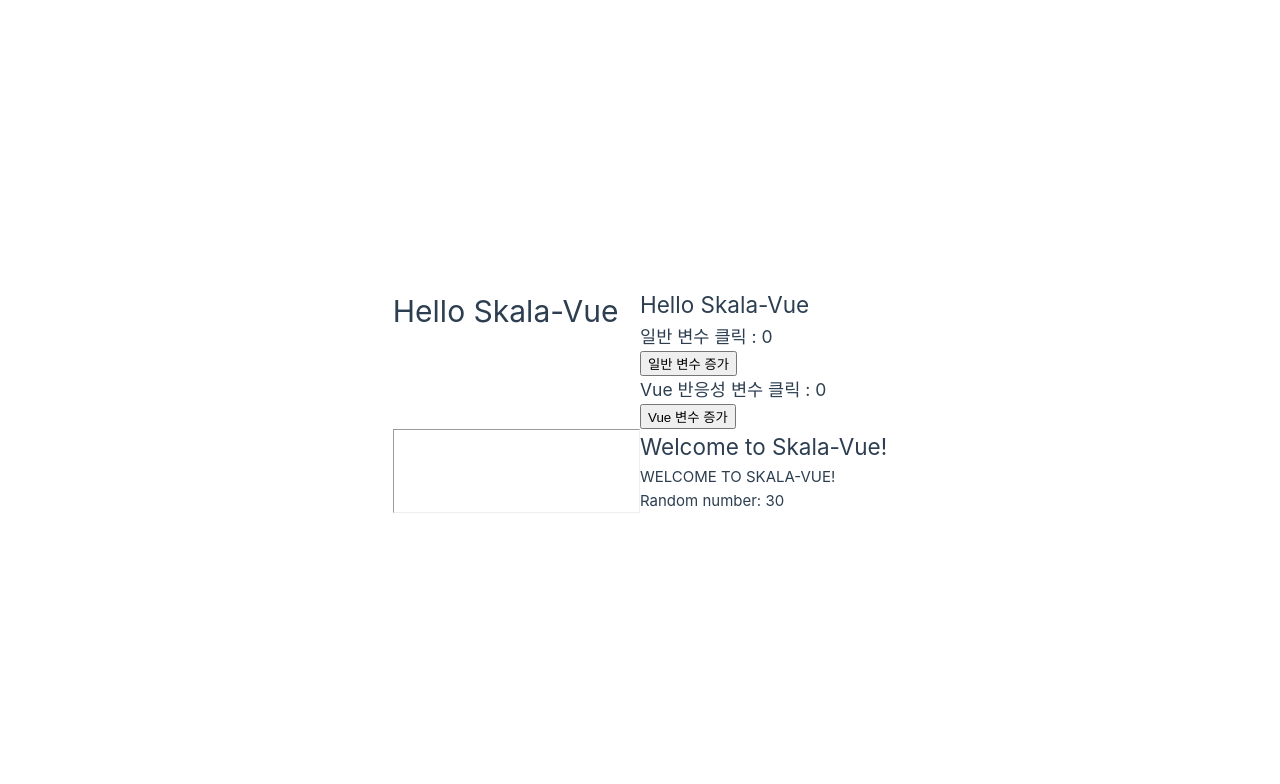
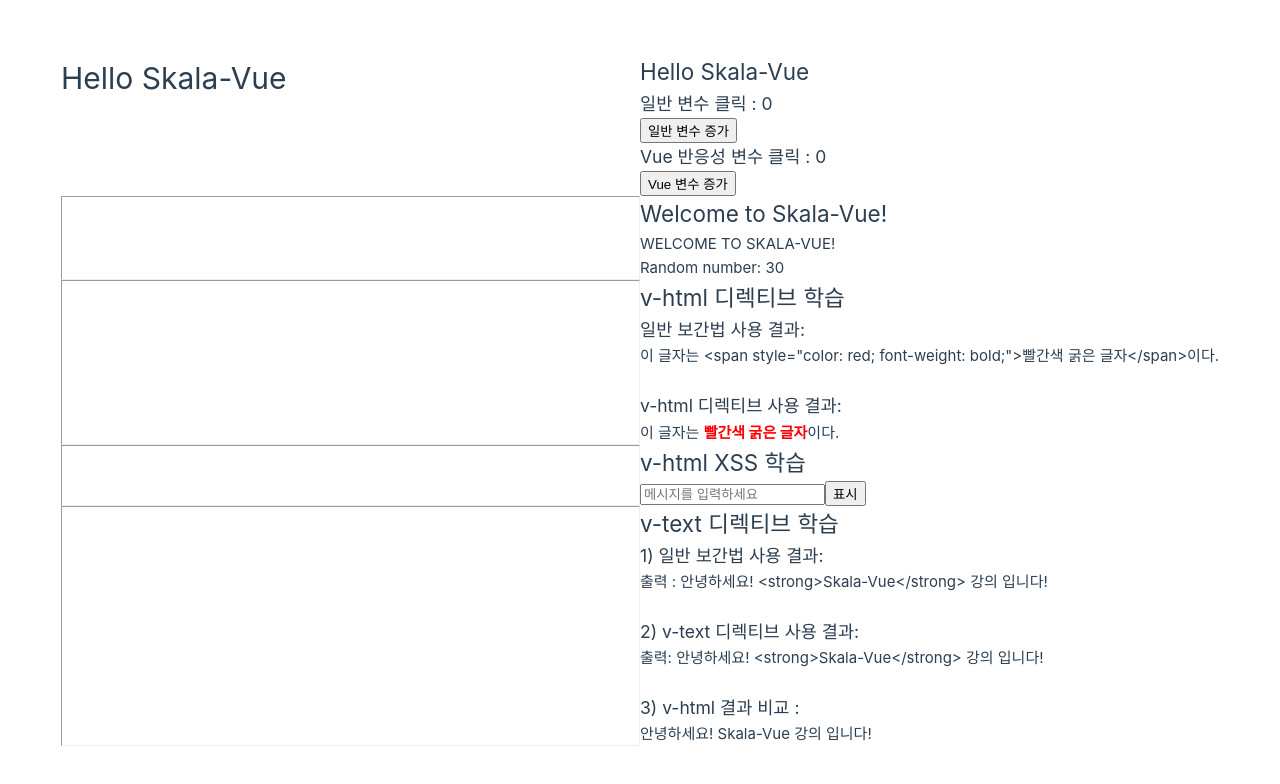
Before and after one commit to Taeyum/skala-vue, a Vue app: page / in a window 1280 px wide. Shown: the top 784 px of the page. Built offline with nearby package versions, Linux system fonts and the light colour scheme.

Commit message:
feat : v-html / v-html XSS / v-text 실습

```diff
--- a/src/App.vue
+++ b/src/App.vue
@@ -1,6 +1,9 @@
 <script setup>
 import SampleOne from './components/practices/basic/SampleOne.vue'
 import SampleTwo from './components/practices/basic/SampleTwo.vue'
+import VueHtml from './components/practices/basic/VueHtml.vue'
+import VueHtmlXss from './components/practices/basic/VueHtmlXss.vue'
+import VueText from './components/practices/basic/VueText.vue'
 </script>
 
 <template>
@@ -8,6 +11,12 @@ import SampleTwo from './components/practices/basic/SampleTwo.vue'
   <SampleOne />
   <hr />
   <SampleTwo />
+  <hr />
+  <VueHtml />
+  <hr />
+  <VueHtmlXss />
+  <hr />
+  <VueText />
 </template>
 
 <style scoped>
--- /dev/null
+++ b/src/components/practices/basic/VueHtml.vue
@@ -0,0 +1,14 @@
+<script setup>
+const rawHtmlData = '이 글자는 <span style="color: red; font-weight: bold;">빨간색 굵은 글자</span>이다.'
+</script>
+
+<template>
+    <div class="practice-section">
+        <h2>v-html 디렉티브 학습</h2>
+        <h3>일반 보간법 {{}} 사용 결과:</h3>
+        <p>{{ rawHtmlData }}</p>
+        <br />
+        <h3>v-html 디렉티브 사용 결과:</h3>
+        <p v-html="rawHtmlData"></p>
+    </div>
+</template>
--- /dev/null
+++ b/src/components/practices/basic/VueHtmlXss.vue
@@ -0,0 +1,19 @@
+<script setup>
+import { ref } from 'vue'
+
+const inputValue = ref('')
+const message = ref('')
+
+function showMessage() {
+  message.value = inputValue.value
+}
+</script>
+
+<template>
+    <div class="practice-section">
+        <h2>v-html XSS 학습</h2>
+        <input v-model="inputValue" placeholder="메시지를 입력하세요" />
+        <button @click="showMessage">표시</button>
+        <div v-html="message"></div>
+    </div>
+</template>
--- /dev/null
+++ b/src/components/practices/basic/VueText.vue
@@ -0,0 +1,19 @@
+<script setup>
+const content = '안녕하세요! <strong>Skala-Vue</strong> 강의 입니다!'
+</script>
+
+<template>
+    <div class="practice-section">
+        <h2>v-text 디렉티브 학습</h2>
+        <h3>1) 일반 보간법 {{}} 사용 결과:</h3>
+        <p>출력 : {{ content }}</p>
+        <br />
+
+        <h3>2) v-text 디렉티브 사용 결과:</h3>
+        <p v-text="'출력: '+ content"></p>
+        <br />
+
+        <h3>3) v-html 결과 비교 : </h3>
+        <p v-html="content"></p>
+    </div>
+</template>
```
